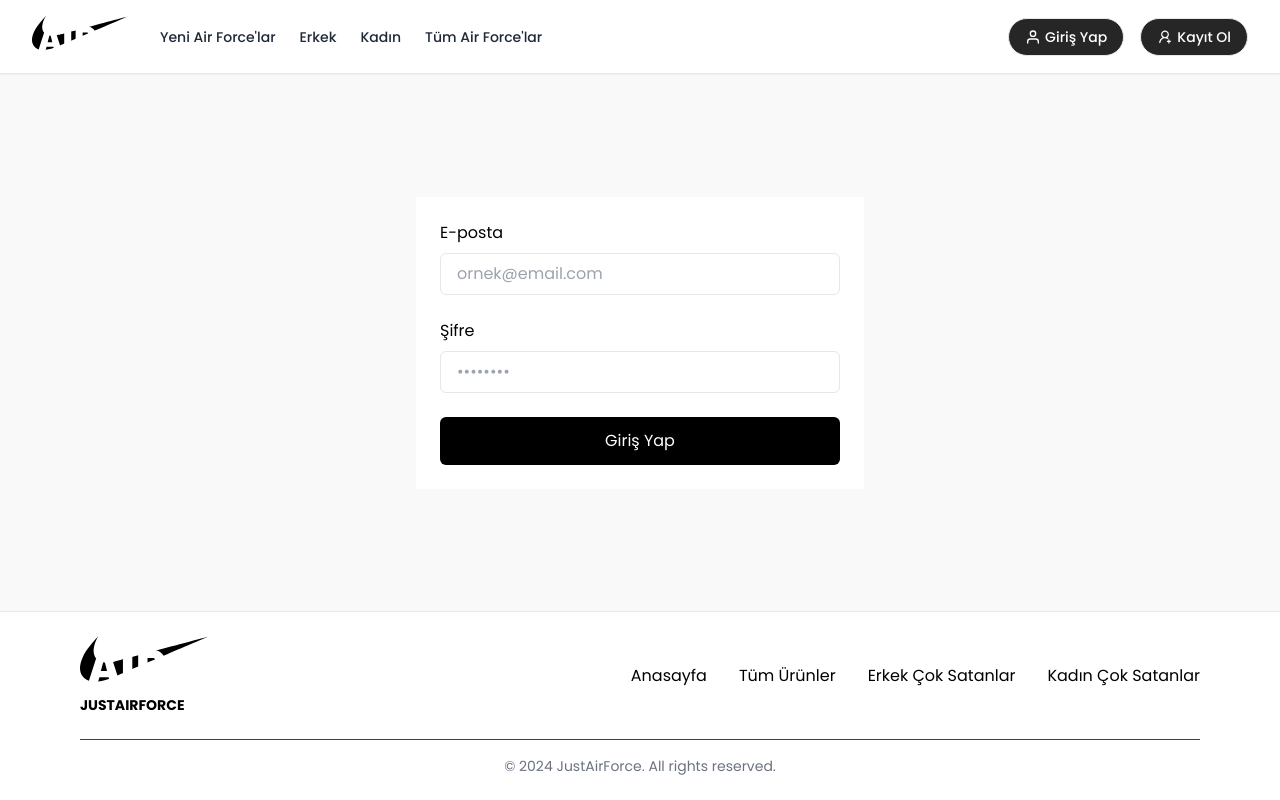
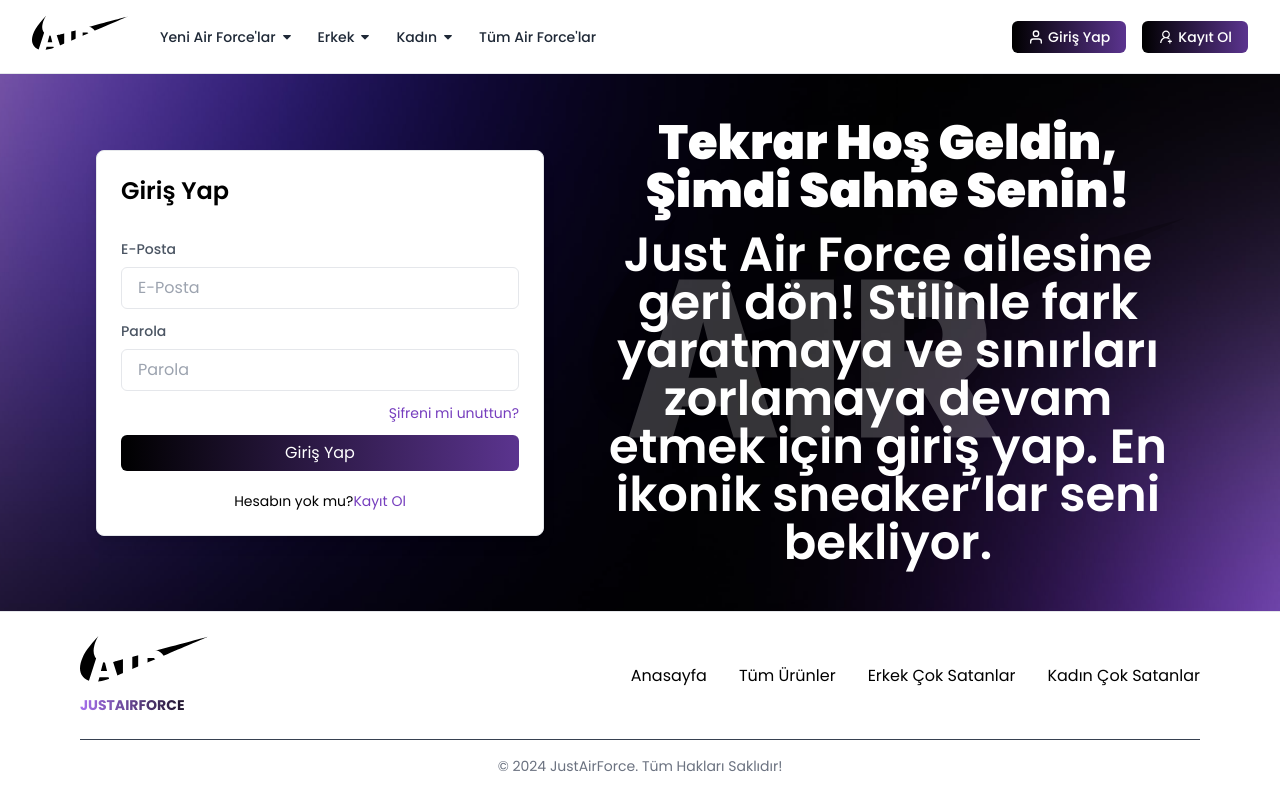
Before and after one commit to ozmberkan/justairforce, a React (Vite) app: page /login in a window 1280 px wide. Built offline with nearby package versions, Linux system fonts and the light colour scheme.

Commit message:
Tasarım değişiklikleri yapıldı.

```diff
--- a/src/components/Footer/Footer.jsx
+++ b/src/components/Footer/Footer.jsx
@@ -1,6 +1,7 @@
 import React from "react";
 import { Link } from "react-router-dom";
 import Logo from "~/assets/Svg/Logo.svg";
+import { footerTabs } from "~/data/data";
 
 const Footer = () => {
   return (
@@ -11,40 +12,27 @@
             <h1 className="text-2xl font-bold">
               <img src={Logo} alt="" />
             </h1>
-            <p className="text-sm text-black mt-1 font-bold">JUSTAIRFORCE</p>
+            <p className="text-sm text-black mt-1 font-bold text-transparent bg-clip-text bg-gradient-to-r from-[#a771ee] to-black">
+              JUSTAIRFORCE
+            </p>
           </div>
 
           <div className="flex flex-col md:flex-row gap-8">
-            <Link
-              to="/"
-              className="text-black hover:text-zinc-700 transition-colors"
-            >
-              Anasayfa
-            </Link>
-            <Link
-              to="/allproducts"
-              className="text-black hover:text-zinc-700 transition-colors"
-            >
-              Tüm Ürünler
-            </Link>
-            <Link
-              to="/menbestsellers"
-              className="text-black hover:text-zinc-700 transition-colors"
-            >
-              Erkek Çok Satanlar
-            </Link>
-            <Link
-              to="/womenbestsellers"
-              className="text-black hover:text-zinc-700 transition-colors"
-            >
-              Kadın Çok Satanlar
-            </Link>
+            {footerTabs.map((tab) => (
+              <Link
+                key={tab.id}
+                to={tab.to}
+                className="text-black hover:text-zinc-700 transition-colors"
+              >
+                {tab.label}
+              </Link>
+            ))}
           </div>
         </div>
 
         <div className="mt-6 text-center border-t border-gray-700 pt-4">
           <p className="text-gray-500 text-sm">
-            &copy; 2024 JustAirForce. All rights reserved.
+            &copy; 2024 JustAirForce. Tüm Hakları Saklıdır!
           </p>
         </div>
       </div>
--- a/src/components/Header/Header.jsx
+++ b/src/components/Header/Header.jsx
@@ -1,11 +1,11 @@
 import React from "react";
 import Logo from "../../assets/Svg/Logo.svg";
 import { FiLogOut, FiSearch, FiShoppingCart, FiUser } from "react-icons/fi";
-import { navTabs, rightTab } from "../../data/data";
-import { Link } from "react-router-dom";
+import { navTabs, rightTab, userTabs } from "../../data/data";
+import { Link, useNavigate } from "react-router-dom";
 import TabMenu from "./Menu/TabMenu";
 import { useDispatch, useSelector } from "react-redux";
-import { FaHeart, FaSignOutAlt } from "react-icons/fa";
+import { FaHeart, FaSignOutAlt, FaSortDown } from "react-icons/fa";
 import { logoutUser } from "~/redux/slices/userSlice";
 import { signOut } from "firebase/auth";
 import { auth } from "~/firebase/firebase";
@@ -13,11 +13,13 @@
 const Navbar = () => {
   const { user } = useSelector((store) => store.user);
   const dispatch = useDispatch();
+  const navigate = useNavigate();
 
   const logOut = async () => {
     try {
       await signOut(auth);
       dispatch(logoutUser());
+      navigate("/");
     } catch (error) {
       console.log(error);
     }
@@ -35,14 +37,14 @@
             <Link
               to={tab?.href}
               key={tab.id}
-              className="text-gray-800 hover:text-blue-600 transition-colors duration-200 text-sm font-medium"
+              className="text-gray-800 hover:text-[#763ebe] transition-colors duration-200 text-sm font-medium flex gap-x-1"
             >
-              <TabMenu tab={tab} />
+              <TabMenu tab={tab} /> <FaSortDown />
             </Link>
           ))}
           <Link
-            to="/allproducts"
-            className="text-gray-800 hover:text-blue-600 transition-colors duration-200 text-sm font-medium"
+            to="/all-products"
+            className="text-gray-800 hover:text-[#763ebe] transition-colors duration-200 text-sm font-medium"
           >
             Tüm Air Force'lar
           </Link>
@@ -53,32 +55,22 @@
       <div className="flex items-center gap-x-6">
         {user ? (
           <div className="flex items-center gap-x-4">
-            <Link
-              to="/cart"
-              className="flex items-center gap-x-2 text-gray-800 hover:text-blue-600 transition-colors duration-200 text-base font-medium"
-            >
-              <FiShoppingCart size={20} />
-              Sepetim
-            </Link>
-            <Link
-              to="/profile"
-              className="flex items-center gap-x-2 text-gray-800 hover:text-blue-600 transition-colors duration-200 text-base font-medium"
-            >
-              <FiUser size={20} />
-              Profilim
-            </Link>
-            <Link
-              to="/myfavorites"
-              className="flex items-center gap-x-2 text-gray-800 hover:text-blue-600 transition-colors duration-200 text-base font-medium"
-            >
-              <FaHeart size={20} />
-              Favorilerim
-            </Link>
+            {userTabs.map((tab) => (
+              <Link
+                key={tab.id}
+                to={tab.to}
+                className="flex items-center gap-x-2 text-gray-800 hover:text-[#763ebe] transition-colors duration-200 text-sm font-semibold"
+              >
+                <tab.icon />
+                {tab.label}
+              </Link>
+            ))}
+
             <button
               onClick={logOut}
-              className="flex items-center gap-x-2 text-gray-800 hover:text-red-600 transition-colors duration-200 text-base font-medium"
+              className="flex items-center gap-x-2  transition-colors duration-200 text-sm font-medium border rounded-full px-2 py-1 bg-red-500 text-white hover:bg-red-600 "
             >
-              <FiLogOut size={20} />
+              <FiLogOut />
               Çıkış Yap
             </button>
           </div>
@@ -88,7 +80,7 @@
               <Link
                 to={tab?.href}
                 key={tab.id}
-                className="flex items-center border gap-x-1  rounded-full text-white bg-neutral-800 hover:bg-neutral-950 transition-colors duration-300 px-4 py-2  text-sm font-medium"
+                className="px-4 py-1.5 rounded-md font-medium text-white bg-gradient-to-r from-black to-[#5B348F] transition-colors duration-500 flex gap-x-1 items-center text-sm"
               >
                 <tab.icon size={16} />
                 {tab.label}
--- a/src/components/Header/Menu/TabMenu.jsx
+++ b/src/components/Header/Menu/TabMenu.jsx
@@ -12,7 +12,6 @@
   return (
     <Menu>
       <MenuButton>{tab.title}</MenuButton>
-
       <Transition
         enter="transition ease-out duration-200"
         enterFrom="transform opacity-0 scale-95"
--- a/src/components/Home/Announcement/index.jsx
+++ b/src/components/Home/Announcement/index.jsx
@@ -3,7 +3,10 @@
 const Announcement = () => {
   return (
     <div className="w-full h-[700px] p-24 flex justify-center items-center">
-      <div className="bg-bannerHistory w-2/3 h-full bg-cover bg-center bg-no-repeat rounded-xl flex justify-center items-center shadow-xl">
+      <div
+        className="bg-bannerHistory w-2/3 h-full bg-cover bg-center bg-no-repeat rounded-xl flex justify-center items-center
+      shadow-[0_20px_250px_rgba(91,_52,_143,_1)]"
+      >
         <div className="w-full relative h-full flex flex-col gap-y-5 justify-center items-start px-12 text-white ring-2 ring-offset-2 rounded-xl ring-black">
           <h1 className="text-4xl font-bold">Bir efsanenin doğuşu!</h1>
           <p className="text-xl">
@@ -22,3 +25,4 @@
 };
 
 export default Announcement;
+91, 52, 143;
--- a/src/components/Home/Hero/index.jsx
+++ b/src/components/Home/Hero/index.jsx
@@ -17,8 +17,8 @@
             </p>
           </span>
           <Link
-            to="/allproducts"
-            className="py-1.5 bg-white text-black px-6 mt-3 border border-transparent hover:border-white hover:text-white hover:bg-transparent transition-colors rounded-md"
+            to="/all-products"
+            className="py-1.5 bg-white text-black px-6 mt-3 border border-transparent hover:border-white hover:text-white hover:bg-transparent transition-colors duration-500 rounded-md"
           >
             Tüm Air Force Modelleri
           </Link>
--- a/src/pages/Auth/Login.jsx
+++ b/src/pages/Auth/Login.jsx
@@ -4,10 +4,11 @@
 import { loginForm } from "~/data/data";
 import { signInWithEmailAndPassword } from "firebase/auth";
 import { auth, db } from "~/firebase/firebase";
-import { doc, getDoc, setDoc } from "firebase/firestore";
+import { doc, getDoc } from "firebase/firestore";
 import { useDispatch } from "react-redux";
 import { setUser } from "~/redux/slices/userSlice";
 import { useNavigate } from "react-router-dom";
+import Logo from "~/assets/Svg/Logo.svg";
 
 const Login = () => {
   const dispatch = useDispatch();
@@ -50,46 +51,66 @@
     }
   };
   return (
-    <div className="flex flex-grow justify-center items-center">
+    <div className="flex w-full px-24 flex-grow justify-start items-center bg-bannerHistory bg-center bg-cover gap-x-12">
       <form
         onSubmit={handleSubmit(loginHandle)}
-        className="space-y-6 w-full max-w-md mx-auto bg-white p-6"
+        className="w-full max-w-md  bg-white p-6 rounded-lg shadow-lg border flex flex-col gap-y-3"
       >
-        <div className="space-y-2 flex flex-col">
-          <label htmlFor="email">E-posta</label>
-          <input
-            id="email"
-            type="email"
-            placeholder="ornek@email.com"
-            {...register("email")}
-            className="px-4 py-2 rounded-md border"
-          />
-          {errors.email && (
-            <p className="text-sm text-red-500">{errors.email.message}</p>
-          )}
-        </div>
-
-        <div className="space-y-2 flex flex-col">
-          <label htmlFor="password">Şifre</label>
-          <input
-            id="password"
-            type="password"
-            placeholder="••••••••"
-            {...register("password")}
-            className="px-4 py-2 rounded-md border"
-          />
-          {errors.password && (
-            <p className="text-sm text-red-500">{errors.password.message}</p>
-          )}
+        <h1 className="text-2xl font-semibold mb-5 ">Giriş Yap</h1>
+        {loginForm.map((input) => (
+          <div key={input.name} className="space-y-2 flex flex-col">
+            <label
+              htmlFor={input.name}
+              className="text-sm font-medium text-gray-600"
+            >
+              {input.placeholder}
+            </label>
+            <input
+              id={input.name}
+              type={input.type}
+              {...register(input.name)}
+              placeholder={input.placeholder}
+              className="px-4 py-2 rounded-md border outline-none  focus:ring-1 ring-offset-2 focus:ring-[#763ebe] transition-all duration-300"
+            />
+          </div>
+        ))}
+        <div className="text-sm text-end ">
+          <a href="/forgot-password" className="text-[#763ebe] hover:underline">
+            Şifreni mi unuttun?
+          </a>
         </div>
 
         <button
           type="submit"
-          className="w-full bg-black text-white p-3 rounded-md"
+          className="px-4 py-1.5 rounded-md text-white bg-gradient-to-r from-black to-[#5B348F] transition-colors duration-500"
         >
           Giriş Yap
         </button>
+
+        {/* Şifremi Unuttum Linki */}
+
+        {/* Hesabın Var mı? Linki */}
+        <div className="text-sm text-center mt-2">
+          Hesabın yok mu?
+          <a href="/register" className="text-[#763ebe] hover:underline">
+            Kayıt Ol
+          </a>
+        </div>
       </form>
+
+      <div className="w-full  relative flex items-center justify-center text-center">
+        <img
+          src={Logo}
+          alt="Logo"
+          className="absolute w-full opacity-20 drop-shadow-lg"
+        />
+        <span className="relative z-10 text-5xl text-white font-semibold flex flex-col gap-y-4">
+          <p className="font-black">Tekrar Hoş Geldin, Şimdi Sahne Senin!</p>{" "}
+          Just Air Force ailesine geri dön! Stilinle fark yaratmaya ve sınırları
+          zorlamaya devam etmek için giriş yap. En ikonik sneaker’lar seni
+          bekliyor.
+        </span>
+      </div>
     </div>
   );
 };
--- a/src/pages/Auth/Register.jsx
+++ b/src/pages/Auth/Register.jsx
@@ -9,6 +9,7 @@
 import { useDispatch } from "react-redux";
 import { setUser } from "~/redux/slices/userSlice";
 import { useNavigate } from "react-router-dom";
+import Logo from "~/assets/Svg/Logo.svg";
 
 const Register = () => {
   const dispatch = useDispatch();
@@ -57,11 +58,12 @@
     }
   };
   return (
-    <div className="flex flex-grow justify-center items-center">
+    <div className="flex w-full px-24 flex-grow justify-start items-center bg-bannerHistory bg-center bg-cover gap-x-12">
       <form
         onSubmit={handleSubmit(registerHandle)}
-        className="space-y-6 w-full max-w-md mx-auto bg-white p-6 rounded-lg shadow-lg border"
+        className="w-full max-w-md  bg-white p-6 rounded-lg shadow-lg border flex flex-col gap-y-3"
       >
+        <h1 className="text-2xl font-semibold mb-5 ">Kayıt Ol</h1>
         {registerForm.map((input) => (
           <div key={input.name} className="space-y-2 flex flex-col">
             <label
@@ -75,23 +77,41 @@
               type={input.type}
               {...register(input.name)}
               placeholder={input.placeholder}
-              className="px-4 py-2 rounded-md border focus:outline-none focus:border-black focus:ring-1 focus:ring-black"
+              className="px-4 py-2 rounded-md border outline-none  focus:ring-1 ring-offset-2 focus:ring-[#763ebe] transition-all duration-300"
             />
-            {errors[input.name] && (
-              <p className="text-sm text-red-500">
-                {errors[input.name].message}
-              </p>
-            )}
           </div>
         ))}
 
         <button
           type="submit"
-          className="w-full bg-black text-white p-3 rounded-md  transition duration-200"
+          className="px-4 py-1.5 rounded-md text-white bg-gradient-to-r from-black to-[#5B348F] transition-colors duration-500"
         >
           Kayıt Ol
         </button>
+
+        {/* Şifremi Unuttum Linki */}
+
+        {/* Hesabın Var mı? Linki */}
+        <div className="text-sm text-center mt-2">
+          Zaten bir hesabın var mı?{" "}
+          <a href="/login" className="text-[#763ebe] hover:underline">
+            Giriş Yap
+          </a>
+        </div>
       </form>
+
+      <div className="w-full  relative flex items-center justify-center text-center">
+        <img
+          src={Logo}
+          alt=""
+          className="absolute w-full opacity-20 drop-shadow-lg"
+        />
+        <span className="relative z-10 text-5xl text-white font-black">
+          Sınırları zorlamaya hazır mısın? En ikonik sneaker'ların dünyasına
+          adım at ve sadece bir adım ötede olan sınırsız stile sahip ol. Şimdi
+          kaydol, ilk adımı sen at!
+        </span>
+      </div>
     </div>
   );
 };
--- a/src/pages/Profile/Cart.jsx
+++ b/src/pages/Profile/Cart.jsx
@@ -3,11 +3,12 @@
 import { toast } from "react-toastify";
 import { db } from "~/firebase/firebase";
 import { updateUserCart } from "~/redux/slices/userSlice";
+import { useAutoAnimate } from "@formkit/auto-animate/react";
 
 const Cart = () => {
   const { user } = useSelector((store) => store.user);
   const dispatch = useDispatch();
-
+  const [animationParent] = useAutoAnimate();
   const deleteProduct = async (id) => {
     try {
       if (!user || !user.cart) {
@@ -41,7 +42,7 @@
           )}₺`}
         </span>
       </div>
-      <div className="grid grid-cols-4 gap-5">
+      <div className="grid grid-cols-4 gap-5" ref={animationParent}>
         {user.cart.length > 0 ? (
           user?.cart.map((sh) => (
             <div
```
Also changed, not shown: src/App.jsx (+6 -6 lines), src/components/Home/Carousel/index.jsx (+13 -6 lines), src/data/data.js (+21 -5 lines), public/Banner.png.
